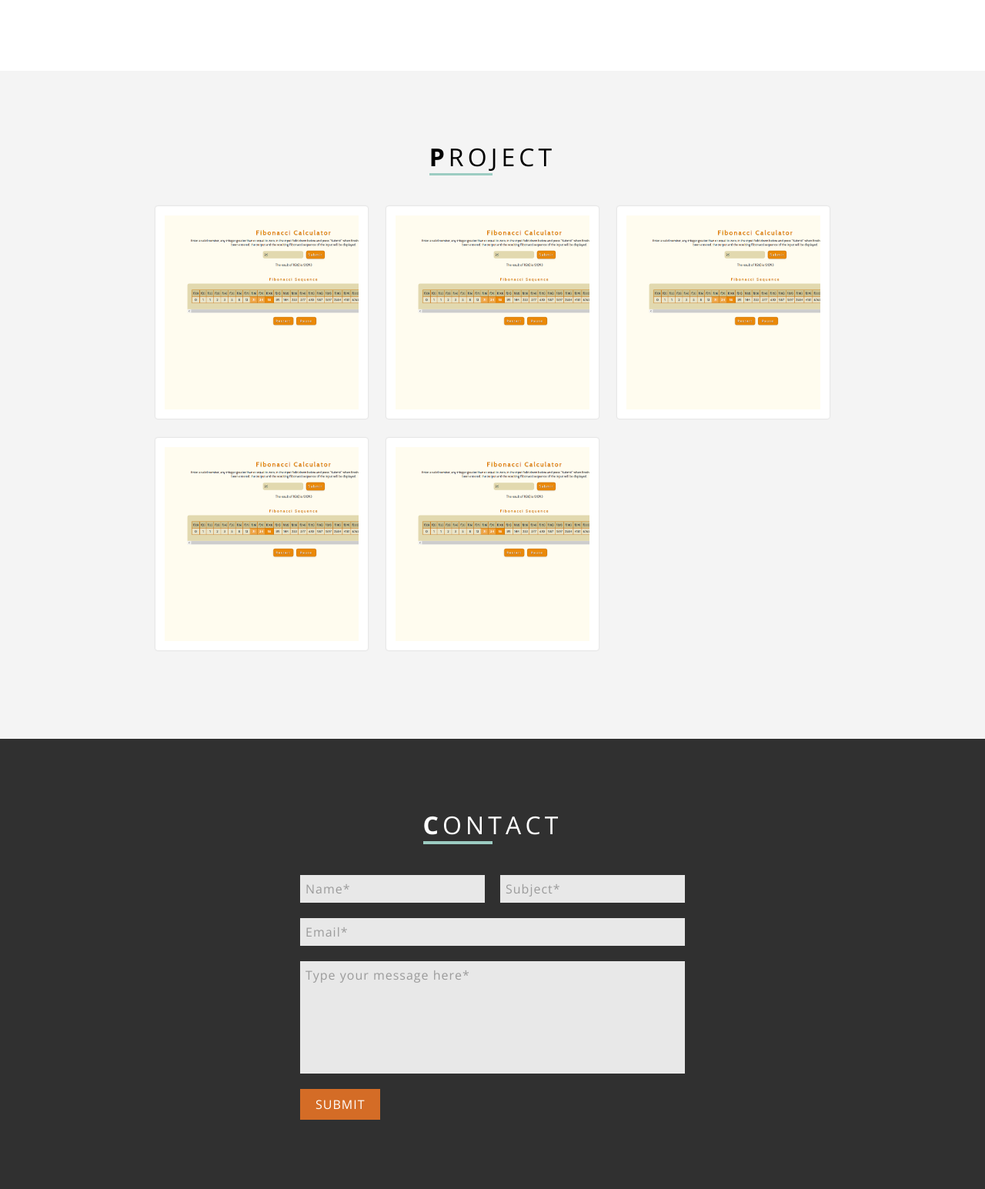
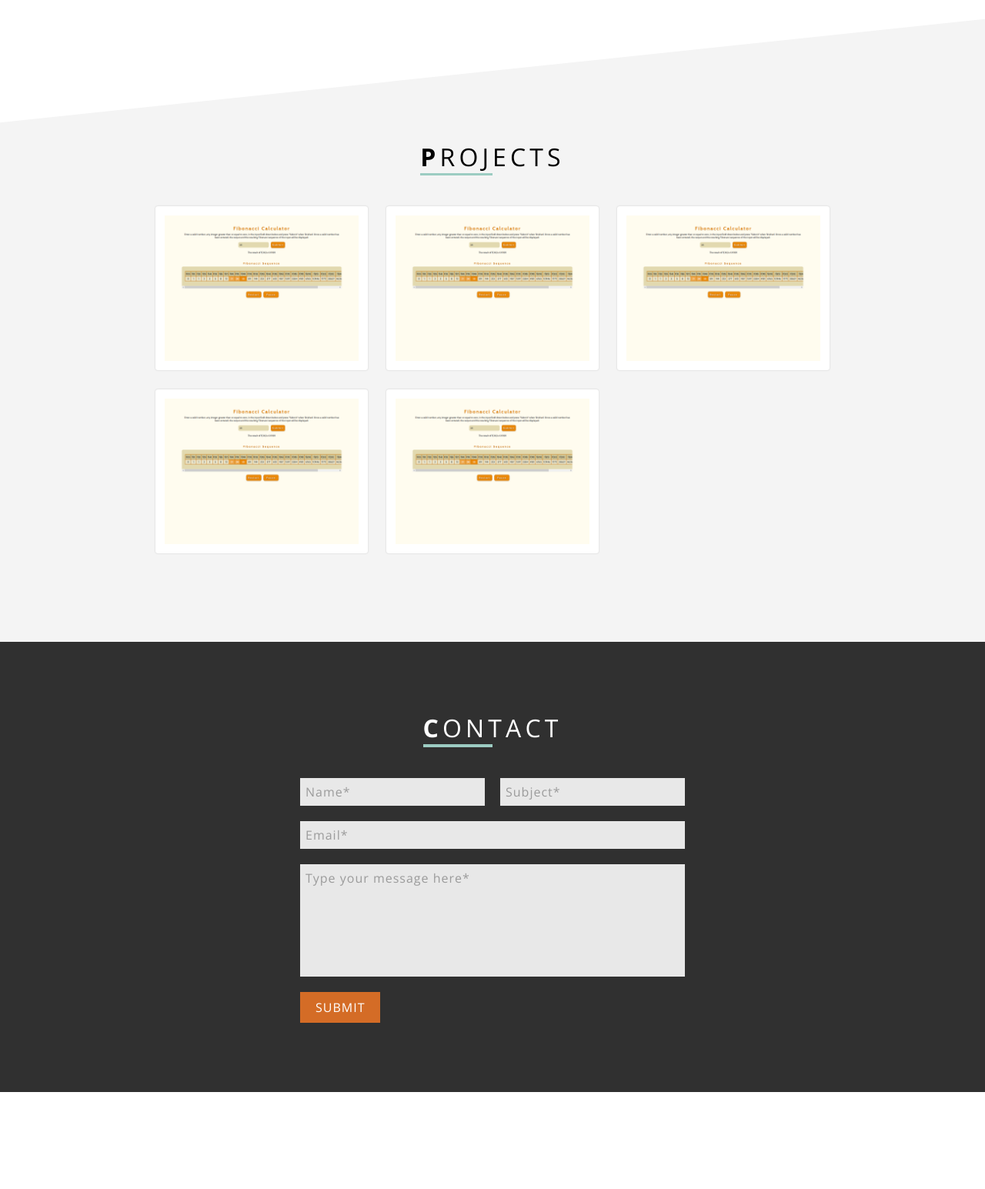
Before and after one commit to gomezja/single-page-website-project, a PHP site: page / in a window 1280 px wide. Shown: the part 512-2057 px from the top of the page at 77% size. After the commit the page ends 1931 px from the top, so only its background shows below. Run offline with PHP 8.4, Linux system fonts and the light colour scheme; some libraries are stand-ins or nearby versions.

Commit message:
Added slanted edge for project section

```diff
--- a/index.html
+++ b/index.html
@@ -40,13 +40,15 @@
     </div>
     </div>
 
-    <!-- ABOUT SECTION-->
-    <div class="about" id="about">
+    <!-- SECTION ONE -->
+    <section class="section-one">
+        <!-- ABOUT SECTION -->
+        <section class="about" id="about">
             <div class="about__title">
                 <h1 class="about__header">
                     <span class="about__header--bold">A</span>bout
                 </h1>
-            <div class="underline underline--start"></div>
+                <div class="about__underline about__underline--start"></div>
             </div>
 
             <p class="about__paragraph about__paragraph--mt-40">
@@ -62,15 +64,15 @@
                 <span class=about__paragraph--bold>Sketch</span> to see how my design(s) will look like before coding. Once that is all done,
                 only then, can I start bringing my visions to life!
             </p>
-    </div>
+        </section>
 
         <!-- PROJECT SECTION -->
-    <div class="project project--background-color" id="projects">
+        <section class="project" id="projects">
             <div class="project__title">
                 <h1 class="project__header">
-                <span class="project__header--bold">P</span>roject
+                    <span class="project__header--bold">P</span>rojects
                 </h1>
-            <div class="underline underline--start"></div>
+                <div class="project__underline project__underline--start"></div>
             </div>
 
             <ul class="project__container project__container--mt-40">
@@ -211,16 +213,16 @@
                     <img class="close-up__image" id="close-up__image" src="" alt="Project Image">
                 </div>
             </div>
-        </div>
-    </div>
+        </section>
+    </section>
 
     <!-- CONTACT SECTION -->
-    <div class="contact" id="contact">
+    <section class="contact" id="contact">
         <div class="contact__title">
             <h1 class="contact__header">
                 <span class="contact__header--bold">C</span>ontact
             </h1>
-            <div class="underline underline--start"></div>
+            <div class="contact__underline contact__underline--start"></div>
         </div>
 
         <form class="contact__form" action="mailto:someone@example.com" method="post" enctype="text/plain">
@@ -230,7 +232,7 @@
             </div>
 
             <div class="contact__section">
-                <input class="contact__input  contact__input--100" type="text" name="email" placeholder="Email*">
+                <input class="contact__input contact__input--100" type="text" name="email" placeholder="Email*">
             </div>
 
             <div class="contact__section">
@@ -239,7 +241,7 @@
 
             <button class="btn" type="submit">Submit</button>
         </form>
-    </div>
+    </section>
 
     <button id="myBtn" class="btn btn--scroll-up"><i class="fas fa-angle-up"></i></button>
 
--- a/style.css
+++ b/style.css
@@ -132,7 +132,31 @@ html, body {
     transform: rotate(45deg) translate(-4px, -7px);
 }
 
+/*========================================== Introduction Section ==========================================*/
+.intro {
+    margin: 0 8.33%;
+}
+
+.intro__header {
+    font-size: 2rem;
+    font-weight: 300;
+    letter-spacing: 0.16em;
+    text-transform: uppercase;
+}
+
+.intro__subheader {
+    font-size: 1rem;
+    font-weight: 400;
+    line-height: 1.9em;
+    letter-spacing: 0.0625em;
+}
+
 /*========================================== About Section ==========================================*/
+.section-one {
+    overflow: hidden;
+}
+
+.intro,
 .about,
 .project,
 .contact {
@@ -156,14 +180,48 @@ html, body {
     text-transform: uppercase;
 }
 
+.intro__header--bold,
 .about__header--bold,
 .project__header--bold,
 .contact__header--bold {
     font-weight: 700;
 }
 
+.about__underline,
+.project__underline,
+.contact__underline {
+    background: #9cccc2;
+    height: 3.5px;
+    width: 0;
+}
+
+.about__underline--start,
+.project__underline--start,
+.contact__underline--start {
+	width: 0px;
+	-webkit-animation: line-start 2s ease-out forwards;
+	   -moz-animation: line-start 2s ease-out forwards;
+	    -ms-animation: line-start 2s ease-out forwards;
+	     -o-animation: line-start 2s ease-out forwards;
+	        animation: line-start 2s ease-out forwards;
+}
+
+@-moz-keyframes line-start {
+    from {width: 0px;}
+    to {width: 50%;}
+}
+
+@-webkit-keyframes line-start {
+	from {width: 0px;}
+	to {width: 50%;}
+}
+
+@keyframes line-start {
+    from {width: 0%;}
+    to {width: 50%;}
+  }
+
 .about {
-    background: #ffffff;
     margin: 0 8.33%;
 }
 
@@ -193,6 +251,17 @@ html, body {
 }
 
 /*========================================== Project Section ==========================================*/
+.project::before {
+    background: #f4f4f4;
+    content: "";
+    height: 180%;
+    position: absolute;
+    top: 0;
+    transform: skewY(-6deg);
+    width: 100%;
+    z-index: -1;
+}
+
 .project {
     position: relative;
     width: 100%;
@@ -200,6 +269,12 @@ html, body {
 
 .project--background-color {
     background: #f4f4f4;
+}
+
+.project__svg {
+    position: absolute;
+    top: 0;
+    width: 100%;
 }
 
 .project__container,
@@ -224,7 +299,7 @@ html, body {
     background: #ffffff;
     border-radius: 3px;
     width: 276px;
-    height: 276px;
+    height: auto;
 }
 
 .project__cell--shadow {
@@ -427,9 +502,6 @@ html, body {
     line-height: 40px;
     padding: 0 20px;
     text-transform: uppercase;
-}
-
-.btn:hover {
     cursor: pointer;
 }
 
@@ -456,6 +528,7 @@ html, body {
 }
 
 /*========================================== Media Queries ==========================================*/
+/*------------ Navigation Bar ------------*/
 @media screen and (max-width: 760px) {
     .nav__content {
         display: none;
@@ -519,33 +592,3 @@ html, body {
         margin: 0 0 20px 0;
     }
 }
-
-.underline {
-    background: #9cccc2;
-    height: 3.5px;
-    width: 0;
-}
-
-.underline--start {
-	width: 0px;
-	-webkit-animation: line-start 2s ease-out forwards;
-	   -moz-animation: line-start 2s ease-out forwards;
-	    -ms-animation: line-start 2s ease-out forwards;
-	     -o-animation: line-start 2s ease-out forwards;
-	        animation: line-start 2s ease-out forwards;
-}
-
-@-moz-keyframes line-start {
-    from {width: 0px;}
-    to {width: 50%;}
-}
-
-@-webkit-keyframes line-start {
-	from {width: 0px;}
-	to {width: 50%;}
-}
-
-@keyframes line-start {
-    from {width: 0%;}
-    to {width: 50%;}
-  }
```
Also changed, not shown: images/projects/fibonacci-calculator.png. Lines whose indentation alone changed are shown as unchanged.
